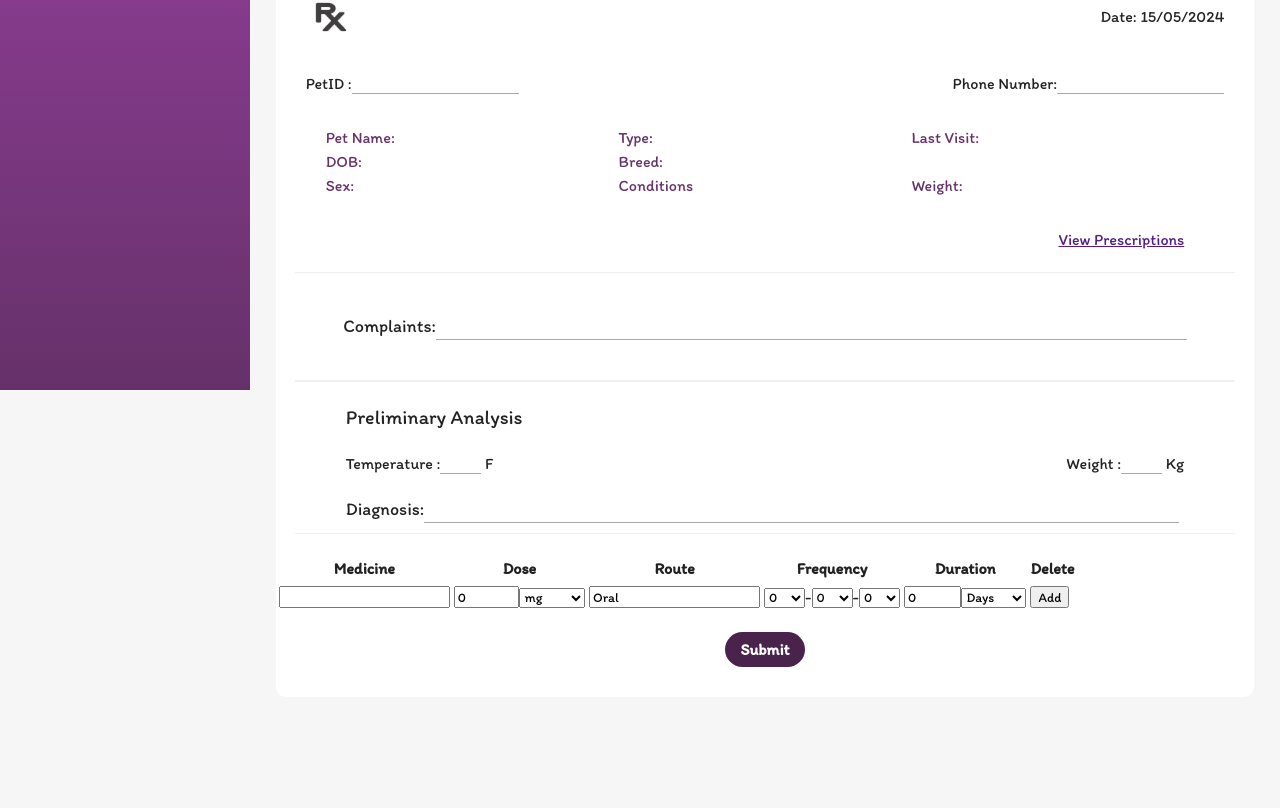
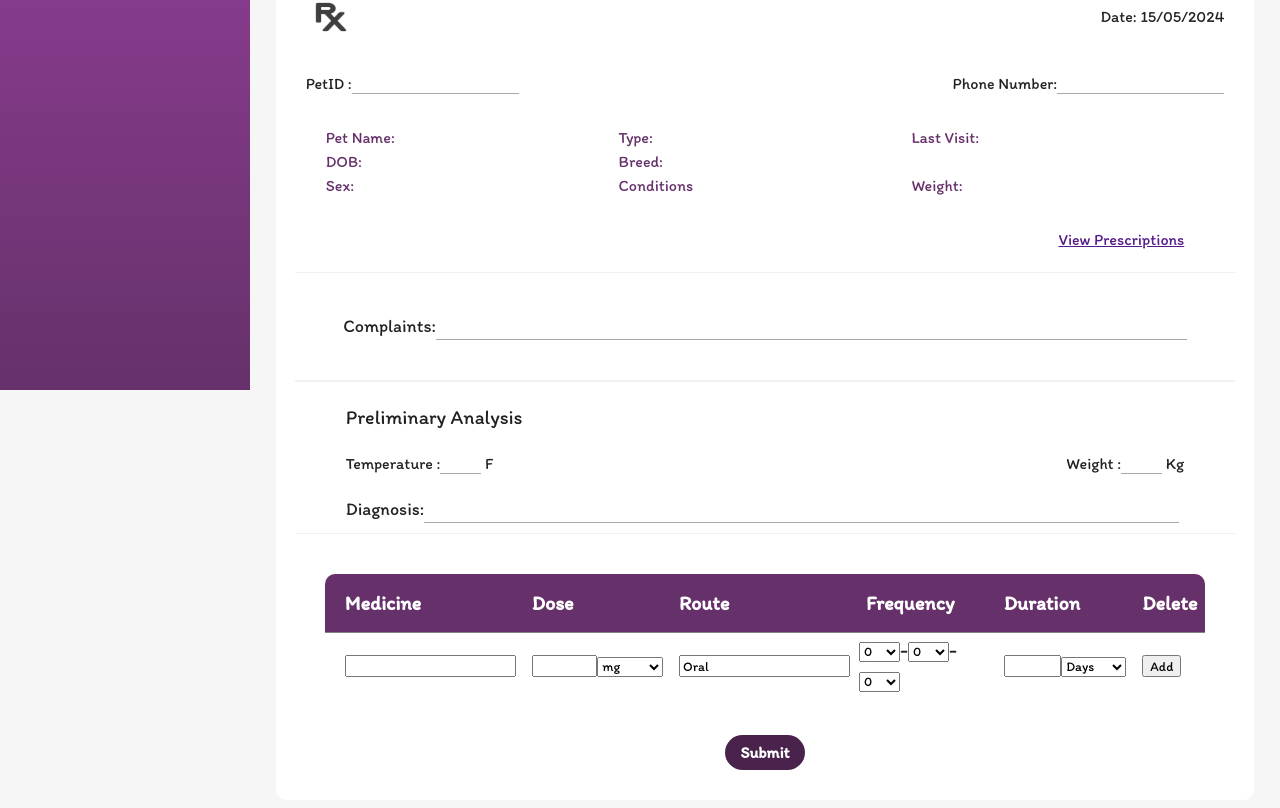
Before and after one commit to GokulRao2004/vet-bot, a React (Vite) app: page /prescriptions in a window 1280 px wide. Shown: the part 410-1218 px from the top of the page. Before the commit the page ends 1137 px from the top, so only its background shows below. Built offline with nearby package versions, Linux system fonts and the light colour scheme.

Commit message:
Fixed prescription table

```diff
--- a/src/PostLogin/Components/CreatePrescriptions/CreatePrescriptions.jsx
+++ b/src/PostLogin/Components/CreatePrescriptions/CreatePrescriptions.jsx
@@ -13,10 +13,10 @@ export const CreatePrescriptions = () => {
     const [phoneNumber, setPhoneNumber] = useState('');
     const [newRowData, setNewRowData] = useState({
         Medicine: '',
-        Dose: { text: '0', dropdown: 'mg' },
+        Dose: { text: '', dropdown: 'mg' },
         Route: 'Oral',
         Frequency: ['0', '0', '0'],
-        Duration: { text: '0', dropdown: 'days' }
+        Duration: { text: '', dropdown: 'days' }
     });
 
     const [data, setData] = useState([
@@ -225,16 +225,16 @@ export const CreatePrescriptions = () => {
                 <HorizontalLine width='96%' color="#F0F0F0" />
                 <div className={styles.medicines}>
                     <table {...getTableProps()} className={styles.table}>
-                        <thead>
+                        <thead className={styles.thead}>
                             {headerGroups.map(headerGroup => (
-                                <tr {...headerGroup.getHeaderGroupProps()}>
+                                <tr {...headerGroup.getHeaderGroupProps()} className={styles.tr}>
                                     {headerGroup.headers.map(column => (
-                                        <th {...column.getHeaderProps()}>{column.render('Header')}</th>
+                                        <th {...column.getHeaderProps()} className={styles.th}>{column.render('Header')}</th>
                                     ))}
                                 </tr>
                             ))}
                         </thead>
-                        <tbody {...getTableBodyProps()}>
+                        <tbody {...getTableBodyProps()} className={styles.tbody}>
                             {rows.map(row => {
                                 prepareRow(row);
                                 return (
@@ -246,9 +246,9 @@ export const CreatePrescriptions = () => {
 
                                 );
                             })}
-                            <tr>
-                                <td><input type="text" value={newRowData.Medicine} onChange={(e) => handleInputChange(e, 'Medicine')} /></td>
-                                <td>
+                            <tr className={styles.tr}>
+                                <td className={styles.td}><input type="text" value={newRowData.Medicine} onChange={(e) => handleInputChange(e, 'Medicine')} /></td>
+                                <td className={styles.td}>
                                     <input type="number" value={newRowData.Dose.text} onChange={(e) => handleDoseChange(e, 'text')} style={{ width: '8ch' }} />
                                     <select value={newRowData.Dose.dropdown} onChange={(e) => handleDoseChange(e, 'dropdown')} style={{ width: '8ch' }}>
                                         <option value="mg">mg</option>
@@ -257,7 +257,7 @@ export const CreatePrescriptions = () => {
                                         <option value="tablet">tablet</option>
                                     </select>
                                 </td>
-                                <td><input type="text" value={newRowData.Route} onChange={(e) => handleInputChange(e, 'Route')} /></td>
+                                <td className={styles.td}><input type="text" value={newRowData.Route} onChange={(e) => handleInputChange(e, 'Route')} /></td>
                                 <td>
                                     <select value={newRowData.Frequency[0]} onChange={(e) => handleFrequencyChange(e, 0)} >
                                         <option value={'0'} >0</option>
@@ -284,7 +284,7 @@ export const CreatePrescriptions = () => {
                                     </select>
                                 </td>
 
-                                <td>
+                                <td className={styles.td}>
                                     <input type="number" value={newRowData.Duration.text} onChange={(e) => handleDurationChange(e, 'text')} style={{ width: "7ch" }} />
                                     <select value={newRowData.Duration.dropdown} onChange={(e) => handleDurationChange(e, 'dropdown')} >
                                         <option value="days">Days</option>
@@ -292,7 +292,7 @@ export const CreatePrescriptions = () => {
                                         <option value="months">Months</option>
                                     </select>
                                 </td>
-                                <td><button onClick={handleAddRow}>Add</button></td>
+                                <td className={styles.td}><button onClick={handleAddRow}>Add</button></td>
                             </tr>
                         </tbody>
                     </table>
--- a/src/PostLogin/Components/CreatePrescriptions/CreatePrescriptions.module.css
+++ b/src/PostLogin/Components/CreatePrescriptions/CreatePrescriptions.module.css
@@ -176,3 +176,48 @@
     padding-bottom: 30px;
     padding-top: 20px;
 }
+
+.table{
+  border-radius: 10px;
+  border-collapse: separate;
+ overflow: hidden;
+  font-size: 20px;
+  width: 90%;
+  margin: 20px;
+  margin-left: auto;
+  margin-right: auto;
+  border-collapse:collapse;
+  background-color: #fff;
+}
+
+.td, .th {
+  min-width: 50px;
+  max-width: 300px;
+  white-space: nowrap;
+  text-align: center;
+  padding: 8px;
+  padding-top: 14px;padding-bottom: 14px;
+  text-align: left;
+}
+
+
+.thead{
+  text-align: left;
+
+  border-bottom: 1px solid #828282;
+  background-color: var(--color-dark);
+  color:#fff;
+}
+
+.th{
+  text-align: left;
+
+}
+
+.tbody > .tr:hover{
+  background-color: #f5f5f5;
+}
+
+.td:first-child, .th:first-child{
+  padding-left: 20px;
+}
```
